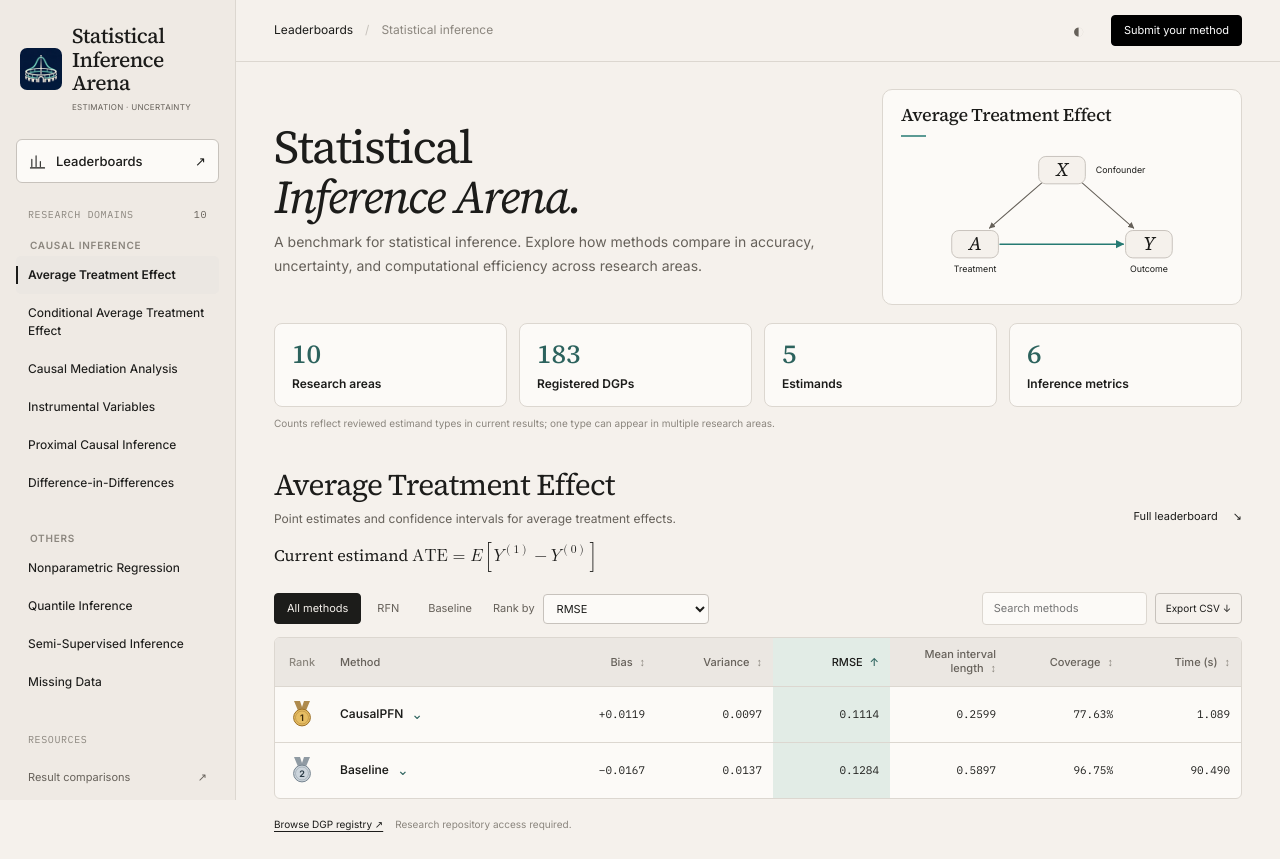
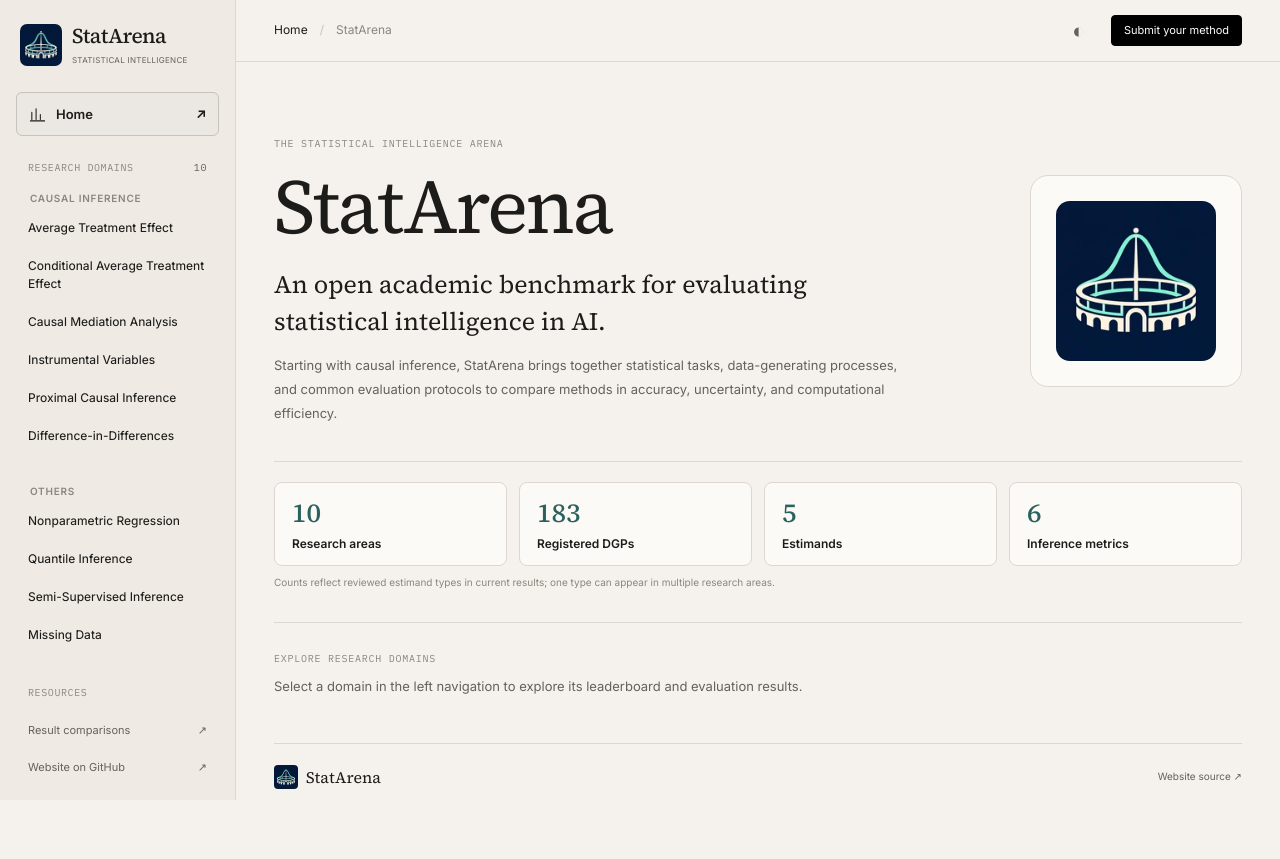
Before and after one commit to QingFengXiao214/statsinference.github.io, a plain HTML site: page index.html in a window 1280 px wide. Shown: the top 859 px of the page. After the commit the page ends 817 px from the top, so only its background shows below. Drawn offline with Linux system fonts and the light colour scheme.

Commit message:
feat: add StatArena home view and retain domain-specific leaderboards

```diff
--- /dev/null
+++ b/assets/home.css
@@ -0,0 +1,16 @@
+/* Home-only layout; the existing domain leaderboards and theme palette stay unchanged. */
+.home-panel{min-height:calc(100vh - 150px);padding:56px 0 30px}
+.home-hero{display:flex;align-items:center;justify-content:space-between;gap:48px;padding:18px 0 36px}
+.home-hero-copy{max-width:670px}
+.home-kicker,.home-next>span{display:block;font:10px/1.6 var(--mono);letter-spacing:.075em;color:var(--quiet)}
+.home-hero h1{font:400 clamp(56px,6vw,90px)/1.1 var(--display);letter-spacing:-2.5px;margin:12px 0 18px}
+.home-lead{max-width:40rem;font:400 clamp(19px,2.1vw,25px)/1.45 var(--display);color:var(--fg)}
+.home-description{max-width:40rem;margin:14px 0 0;font:13px/1.85 var(--body);color:var(--muted)}
+.home-mark{width:212px;height:212px;flex:none;display:flex;justify-content:center;align-items:center;border:1px solid var(--line);border-radius:18px;background:var(--surface)}
+.home-mark img{width:160px;height:160px;object-fit:contain;border-radius:14px}
+.home-panel .arena-overview{padding-top:20px;border-top:1px solid var(--line)}
+.home-next{padding:28px 0 15px;margin-top:20px;border-top:1px solid var(--line)}
+.home-next p{font:13px/1.75 var(--body);color:var(--muted);margin-top:8px;max-width:50rem}
+.side-home.on{background:var(--hover);border-color:var(--line-strong);font-weight:600}
+@media(max-width:860px){.home-panel{padding-top:28px;min-height:calc(100vh - 100px)}.home-hero{gap:24px;padding-bottom:26px}.home-mark{width:150px;height:150px}.home-mark img{width:116px;height:116px}}
+@media(max-width:560px){.home-hero{gap:12px;align-items:flex-start}.home-kicker{font-size:9px}.home-hero h1{font-size:50px;letter-spacing:-1.8px;margin:8px 0 13px}.home-lead{font-size:20px}.home-description{font-size:12px}.home-mark{width:70px;height:70px;border-radius:12px}.home-mark img{width:56px;height:56px;border-radius:8px}.home-panel{padding-top:30px}.home-next{margin-top:12px}}
--- a/assets/layout.js
+++ b/assets/layout.js
@@ -16,7 +16,7 @@ const menuButton=document.getElementById('menu-btn'),sidebar=document.getElement
 function setMenu(open){sidebar.classList.toggle('open',open);menuButton.setAttribute('aria-expanded',String(open));scrim.hidden=!open;document.body.style.overflow=open?'hidden':'';}
 menuButton.addEventListener('click',()=>setMenu(!sidebar.classList.contains('open')));
 scrim.addEventListener('click',()=>{setMenu(false);menuButton.focus();});
-sidebar.addEventListener('click',e=>{if(e.target.closest('a,[data-t]')&&matchMedia('(max-width:860px)').matches){setMenu(false);document.getElementById('main-panel').focus({preventScroll:true});}});
+sidebar.addEventListener('click',e=>{if(e.target.closest('a,[data-t]')&&matchMedia('(max-width:860px)').matches){setMenu(false);(e.target.closest('a[href="#home"]')?menuButton:document.getElementById('main-panel')).focus({preventScroll:true});}});
 document.addEventListener('keydown',e=>{if(e.key==='Escape'&&sidebar.classList.contains('open')){setMenu(false);menuButton.focus();}});
 window.addEventListener('resize',()=>{if(!matchMedia('(max-width:860px)').matches)setMenu(false);});
 document.getElementById('tabs').addEventListener('keydown',e=>{
--- a/assets/test-view.js
+++ b/assets/test-view.js
@@ -25,6 +25,7 @@ const METRICS=[
 ];
 const metricKeys=METRICS.map(m=>m.key);
 let task='ate',family='all',query='',testSuites=[],loadError='',loaded=false;
+let pageMode='home';
 let rankMetric='rmse',sortDirection=1;
 let reviewedError=false;
 const expandedMethods=new Set();
@@ -278,6 +279,16 @@ function renderDefinition(){
  host.hidden=!host.textContent.trim();
 }
 function render(){
+ const domainPage=pageMode==='domain';
+ $('#home').hidden=domainPage;
+ $('#domain-view').hidden=!domainPage;
+ const homeNav=$('#sidebar-home');
+ homeNav.classList.toggle('on',!domainPage);
+ if(domainPage)homeNav.removeAttribute('aria-current');
+ else homeNav.setAttribute('aria-current','page');
+ $('#topbar-section').textContent=domainPage?'Leaderboards':'Home';
+ $('#topbar-context').textContent=domainPage?DOMAINS.find(d=>d.id===task).name:'StatArena';
+ document.body.dataset.pageMode=pageMode;
  const d=DOMAINS.find(d=>d.id===task);
  const other=$('#fam-chips [data-fam="other"]');
  if(current()?.rows.some(r=>r.family==='other')){
@@ -287,7 +298,7 @@ function render(){
    $('#fam-chips').append(chip);
   }
  }else if(other)other.remove();
- for(const b of document.querySelectorAll('[data-t]')){const on=b.dataset.t===task;b.classList.toggle('on',on);b.setAttribute('aria-selected',String(on));b.tabIndex=on?0:-1;}
+ for(const b of document.querySelectorAll('[data-t]')){const on=domainPage&&b.dataset.t===task;b.classList.toggle('on',on);b.setAttribute('aria-selected',String(on));b.tabIndex=on?0:-1;}
  for(const b of document.querySelectorAll('[data-fam]')){const on=b.dataset.fam===family;b.classList.toggle('on',on);b.setAttribute('aria-pressed',String(on));}
  $('#main-panel').setAttribute('aria-labelledby','tab-'+task);$('#hero-title').textContent=d.name;$('#hero-sub').textContent=d.desc;renderDefinition();
  $('#benchmark-card-link').hidden=task!=='mediation';
@@ -301,9 +312,19 @@ function render(){
  $('#registry-link').href='https://github.com/Statsinference/stats-inference-arena/blob/main/dgp-submissions/registry/by-domain/'+task+'.md';
  renderMetrics();document.body.dataset.testView=loaded?'ready':'loading';
 }
-function readHash(){const p=new URLSearchParams(location.hash.slice(1));if(DOMAINS.some(d=>d.id===p.get('domain')))task=p.get('domain');}
+function readHash(){
+ const raw=location.hash.slice(1),p=new URLSearchParams(raw),domain=p.get('domain');
+ if(DOMAINS.some(d=>d.id===domain)){task=domain;pageMode='domain';}
+ else if(!raw||raw==='home'){pageMode='home';}
+ else if(['methodology','table','main-panel'].includes(raw)){pageMode='domain';}
+ else pageMode='home';
+}
 function writeHash(){const p=new URLSearchParams({domain:task});try{history.replaceState(null,'','#'+p);}catch(_){}}
-function chooseTask(id){if(!DOMAINS.some(d=>d.id===id))return;task=id;family='all';query='';$('#q').value='';writeHash();render();}
+function chooseTask(id){
+ if(!DOMAINS.some(d=>d.id===id))return;
+ task=id;pageMode='domain';family='all';query='';$('#q').value='';
+ writeHash();render();window.scrollTo({top:0,behavior:'instant'});
+}
 const domainGroups=[{id:'causal',label:'Causal Inference',domains:DOMAINS.slice(0,6)},{id:'other',label:'Others',domains:DOMAINS.slice(6)}];
 $('#tabs').innerHTML=domainGroups.map(g=>`<div class="domain-group" role="group" aria-labelledby="domain-group-${g.id}"><div id="domain-group-${g.id}" class="domain-group-heading">${esc(g.label)}</div>${g.domains.map(d=>`<button class="tab" id="tab-${d.id}" data-t="${d.id}" role="tab" aria-controls="main-panel" aria-selected="false" tabindex="-1">${esc(d.name)}</button>`).join('')}</div>`).join('');
 $('#tabs').addEventListener('click',e=>{const b=e.target.closest('[data-t]');if(b)chooseTask(b.dataset.t);});
@@ -326,12 +347,18 @@ $('#export-btn').addEventListener('click',()=>{
  const ranks=rankMap();
  const rr=sortedRows().map(r=>({...r,method:r.family==='classical'?'Baseline':r.method,rank:ranks.get(r),domain:task,evaluation:'Test',approximate_metrics:r.approximate_metrics.join(';'),source_file:r.status==='reviewed'?'https://github.com/Statsinference/statsinference.github.io/issues/'+r.issue_number:s.source.file,aggregation:s.aggregation,variance_definition:s.variance_definition,timing:r.status==='reviewed'?(finite(r.time_s)?'Mean per table; protocol in linked submission':'Not reported'):s.timing}));
  const text=[keys.join(','),...rr.map(r=>keys.map(k=>csvCell(r[k])).join(','))].join('\r\n');
- const url=URL.createObjectURL(new Blob([text],{type:'text/csv;charset=utf-8'})),a=document.createElement('a');a.href=url;a.download='statistical-inference-arena-'+task+'-test.csv';a.click();setTimeout(()=>URL.revokeObjectURL(url),1000);
+ const url=URL.createObjectURL(new Blob([text],{type:'text/csv;charset=utf-8'})),a=document.createElement('a');a.href=url;a.download='statarena-'+task+'-test.csv';a.click();setTimeout(()=>URL.revokeObjectURL(url),1000);
 });
 let toastTimer;function toast(message){$('#toast').textContent=message;$('#toast').hidden=false;clearTimeout(toastTimer);toastTimer=setTimeout(()=>{$('#toast').hidden=true;},4500);}
 function theme(value){document.documentElement.dataset.theme=value;$('#theme-btn').setAttribute('aria-label',value==='dark'?'Switch to light theme':'Switch to dark theme');}
 $('#theme-btn').addEventListener('click',()=>theme(document.documentElement.dataset.theme==='dark'?'light':'dark'));
-window.addEventListener('hashchange',()=>{readHash();render();});
+window.addEventListener('hashchange',()=>{
+ readHash();render();
+ const anchor=location.hash.slice(1);
+ if(anchor==='home'||anchor.startsWith('domain='))window.scrollTo({top:0,behavior:'instant'});
+ else if(['table','methodology','main-panel'].includes(anchor))
+  requestAnimationFrame(()=>document.getElementById(anchor)?.scrollIntoView({block:'start'}));
+});
 window.ArenaTestView=Object.freeze({aggregateRows,getSuites:()=>testSuites,metrics:metricKeys});
 readHash();render();
 async function fetchData(path){
--- a/index.html
+++ b/index.html
@@ -5,12 +5,12 @@
 <meta name="viewport" content="width=device-width, initial-scale=1">
 <meta name="color-scheme" content="light dark">
 <meta name="theme-color" content="#f5f1ec">
-<meta name="description" content="Statistical Inference Arena — leaderboards across ten research domains. Compare bias, variance, RMSE, mean interval length, coverage and time.">
-<meta property="og:title" content="Statistical Inference Arena">
+<meta name="description" content="StatArena — The Statistical Intelligence Arena. Statistical inference benchmarks across ten research domains.">
+<meta property="og:title" content="StatArena — The Statistical Intelligence Arena">
 <meta property="og:description" content="Accuracy, uncertainty and efficiency. Independent statistical inference leaderboards across ten domains.">
 <meta property="og:image" content="https://statsinference.github.io/assets/statsarena-logo.webp">
 <meta property="og:url" content="https://statsinference.github.io/">
-<title>Statistical Inference Arena</title>
+<title>StatArena — The Statistical Intelligence Arena</title>
 <link rel="canonical" href="https://statsinference.github.io/">
 <link rel="icon" type="image/webp" href="assets/statsarena-logo.webp">
 <link rel="preconnect" href="https://fonts.googleapis.com">
@@ -24,24 +24,34 @@
 <link rel="stylesheet" href="assets/comparison-charts.css?v=counterfactual-notation-20261117">
 <link rel="stylesheet" href="assets/domain-illustrations.css?v=counterfactual-notation-20261117">
 <link rel="stylesheet" href="assets/arena-overview.css?v=counterfactual-notation-20261117">
+<link rel="stylesheet" href="assets/home.css?v=statarena-home-20261119">
 </head>
 <body>
-<a class="skip" href="#main-panel">Skip to leaderboard</a>
+<a class="skip" href="#content-start">Skip to content</a>
 <button class="scrim" id="menu-scrim" aria-label="Close navigation" hidden></button>
 <aside class="sidebar" id="sidebar" aria-label="Site navigation">
-<a class="brand" href="#domain=ate"><img class="brand-logo" src="assets/statsarena-logo.webp" alt="Statistical Inference Arena logo" width="42" height="42"><span class="brand-name">Statistical<br>Inference Arena<small>ESTIMATION · UNCERTAINTY</small></span></a>
-<a class="side-home" href="#main-panel"><svg viewBox="0 0 24 24" aria-hidden="true"><path d="M4 19V9m6 10V4m6 15v-7M2 21h20"/></svg>Leaderboards<span>↗</span></a>
+<a class="brand" href="#home"><img class="brand-logo" src="assets/statsarena-logo.webp" alt="StatArena logo" width="42" height="42"><span class="brand-name">StatArena<small>STATISTICAL INTELLIGENCE</small></span></a>
+<a class="side-home" id="sidebar-home" href="#home"><svg viewBox="0 0 24 24" aria-hidden="true"><path d="M4 19V9m6 10V4m6 15v-7M2 21h20"/></svg>Home<span>↗</span></a>
 <div class="nav-caption">RESEARCH DOMAINS <span>10</span></div>
 <div id="tabs" role="tablist" aria-label="Research domains" aria-orientation="vertical"></div>
 <div class="sidebar-bottom"><div class="nav-caption">RESOURCES</div>
 <a href="#methodology"><span>Result comparisons</span><span>↗</span></a>
 <a href="https://github.com/Statsinference/statsinference.github.io" target="_blank" rel="noopener noreferrer"><span>Website on GitHub</span><span>↗</span></a>
-<div class="sidebar-foot"><span>Statistical Inference Arena</span><span>Research benchmark</span></div>
+<div class="sidebar-foot"><span>StatArena</span><span>Research benchmark</span></div>
 </div></aside>
 <div class="page">
-<header class="topbar"><div class="topbar-left"><button class="menu-button" id="menu-btn" aria-label="Open navigation" aria-controls="sidebar" aria-expanded="false">☰</button><span>Leaderboards</span><span class="breadcrumb-sep">/</span><span class="muted">Statistical inference</span></div><div class="topbar-actions"><button class="theme-toggle" id="theme-btn" aria-label="Switch to dark theme" title="Switch color theme">◐</button><button type="button" class="method-submit-button" id="submit-method-btn" aria-haspopup="dialog" aria-controls="method-submit-dialog" aria-expanded="false">Submit your method</button></div></header>
-<div class="content">
-<section class="page-heading with-domain-illustration" aria-label="About Statistical Inference Arena"><div><h1>Statistical<br><em>Inference Arena.</em></h1><p class="arena-introduction">A benchmark for statistical inference. Explore how methods compare in accuracy, uncertainty, and computational efficiency across research areas.</p></div><figure id="domain-illustration" class="domain-figure" aria-labelledby="domain-figure-title" hidden></figure></section>
+<header class="topbar"><div class="topbar-left"><button class="menu-button" id="menu-btn" aria-label="Open navigation" aria-controls="sidebar" aria-expanded="false">☰</button><span id="topbar-section">Home</span><span class="breadcrumb-sep">/</span><span class="muted" id="topbar-context">StatArena</span></div><div class="topbar-actions"><button class="theme-toggle" id="theme-btn" aria-label="Switch to dark theme" title="Switch color theme">◐</button><button type="button" class="method-submit-button" id="submit-method-btn" aria-haspopup="dialog" aria-controls="method-submit-dialog" aria-expanded="false">Submit your method</button></div></header>
+<div class="content" id="content-start" tabindex="-1">
+<section id="home" class="home-panel" aria-labelledby="home-title" tabindex="-1">
+<div class="home-hero">
+  <div class="home-hero-copy">
+    <div class="home-kicker">THE STATISTICAL INTELLIGENCE ARENA</div>
+    <h1 id="home-title">StatArena</h1>
+    <p class="home-lead">An open academic benchmark for evaluating statistical intelligence in AI.</p>
+    <p class="home-description">Starting with causal inference, StatArena brings together statistical tasks, data-generating processes, and common evaluation protocols to compare methods in accuracy, uncertainty, and computational efficiency.</p>
+  </div>
+  <div class="home-mark" aria-hidden="true"><img src="assets/statsarena-logo.webp" alt="" width="160" height="160"></div>
+</div>
 <section class="arena-overview" aria-label="Current leaderboard overview">
 <div id="arena-overview-stats" class="arena-stat-grid" aria-live="polite">
 <article class="arena-stat"><strong data-overview-stat="domains">—</strong><span>Research areas</span></article>
@@ -51,6 +61,10 @@
 </div>
 <p class="arena-overview-note">Counts reflect reviewed estimand types in current results; one type can appear in multiple research areas.</p>
 </section>
+<div class="home-next"><span>EXPLORE RESEARCH DOMAINS</span><p>Select a domain in the left navigation to explore its leaderboard and evaluation results.</p></div>
+</section>
+<div id="domain-view" hidden>
+<section class="page-heading with-domain-illustration" aria-label="About StatArena"><div><h1>StatArena</h1><p class="arena-introduction">The Statistical Intelligence Arena</p></div><figure id="domain-illustration" class="domain-figure" aria-labelledby="domain-figure-title" hidden></figure></section>
 <span id="release-status" hidden></span>
 <p id="release-description" role="status" hidden></p>
 <main id="main-panel" role="tabpanel" aria-labelledby="tab-ate" tabindex="-1">
@@ -73,14 +87,15 @@
 <article class="comparison-card" aria-labelledby="rmse-time-title"><h3 id="rmse-time-title">RMSE vs Time</h3><div id="rmse-time-chart" class="comparison-plot"></div></article>
 <article class="comparison-card" aria-labelledby="coverage-length-title"><h3 id="coverage-length-title">Coverage vs Mean Interval Length</h3><div id="coverage-length-chart" class="comparison-plot"></div></article>
 </section>
-<footer><a class="footer-brand" href="#domain=ate"><img src="assets/statsarena-logo.webp" alt="" width="24" height="24">Statistical Inference Arena</a><a href="https://github.com/Statsinference/statsinference.github.io" target="_blank" rel="noopener noreferrer">Website source ↗</a></footer>
+</div>
+<footer><a class="footer-brand" href="#home"><img src="assets/statsarena-logo.webp" alt="" width="24" height="24">StatArena</a><a href="https://github.com/Statsinference/statsinference.github.io" target="_blank" rel="noopener noreferrer">Website source ↗</a></footer>
 </div></div>
 <div id="toast" class="toast" role="status" aria-live="polite" hidden></div>
 <noscript><p class="noscript">Enable JavaScript to view the domain leaderboards. Source-reported results are available for Average Treatment Effect, Conditional Average Treatment Effect, Causal Mediation Analysis, Instrumental Variables, Proximal Causal Inference and Difference-in-Differences. <a href="data/results.json">Read the results data</a>.</p></noscript>
 <script src="assets/test-references.js?v=counterfactual-notation-20261117"></script>
-<script src="assets/test-view.js?v=mediation-reviewed-20261118"></script>
+<script src="assets/test-view.js?v=statarena-home-20261119"></script>
 <script src="assets/arena-overview.js?v=stat-cards-20261117"></script>
-<script src="assets/layout.js?v=counterfactual-notation-20261117"></script>
+<script src="assets/layout.js?v=statarena-home-20261119"></script>
 <script src="assets/submit-method.js?v=mediation-challenge-20261118"></script>
 <script src="assets/comparison-charts.js?v=counterfactual-notation-20261117"></script>
 <script src="assets/domain-illustrations.js?v=counterfactual-notation-20261117"></script>
```
Also changed, not shown: mediation/index.html (+3 -3 lines).
